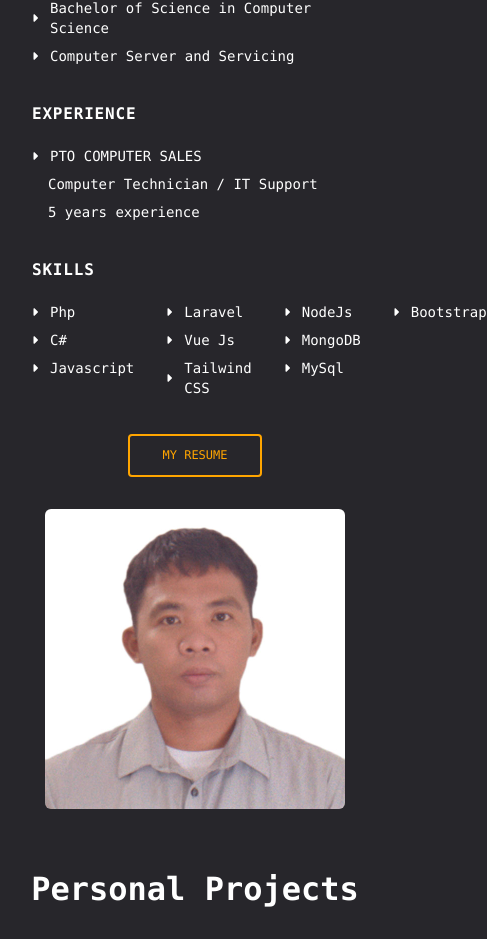
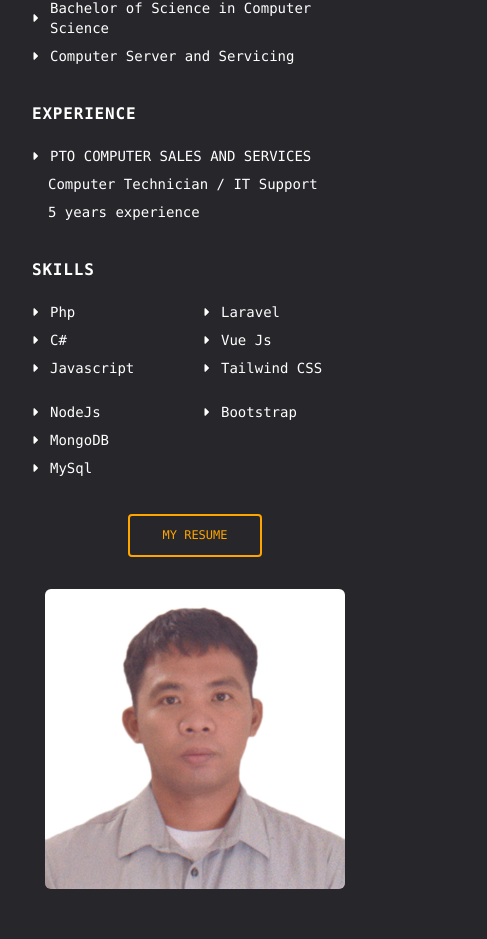
Before and after one commit to jandales/portfolio, a Vue app: page / in a window 390 px wide. Shown: the part 1402-2341 px from the top of the page, 487 px wide, since content can reach past the window. Built offline with nearby package versions, Linux system fonts and the light colour scheme.

Commit message:
update information

```diff
--- a/src/components/About.vue
+++ b/src/components/About.vue
@@ -3,7 +3,7 @@
      <section id="about" class="page-wrapper">
         <h2 class="text-center text-[2rem] font-bold capitalize py-12">About Me</h2>
         <div class="flex flex-col lg:flex-row mt-8">
-            <div class="w-full px-8 lg:w-1/2 lg:p-0">
+            <div class="w-full  px-8 lg:w-1/2 lg:p-0">
                 <div class="flex mb-4">
                  Hey! I'm Jesus Andales, an entry-level web developer.
                  I started my IT career back in 2013 as a computer technician. I specialized on troubleshooting hardware, software, and networks in 5 years.
@@ -38,7 +38,7 @@
                              <span class="text-xs mr-3">
                                 <font-awesome-icon icon="fa-solid fa-caret-right" />
                             </span>
-                            PTO COMPUTER SALES
+                            PTO COMPUTER SALES AND SERVICES
                         </li>
                         <li class="flex items-center text-sm py-1 ml-4">
                             <p>Computer Technician / IT Support</p>
@@ -51,8 +51,8 @@
                 </div>
                 <div class="mb-4 ">
                     <h3 class="block py-4 font-bold tracking-wider">SKILLS</h3>
-                    <div class="flex gap-8">
-                    <ul class="w-28">
+                    <div class="flex flex-wrap md:flex-nowrap gap-4 md:gap-8">
+                    <ul class="w-[calc(((100%_+_1rem)_/_2)_-_1rem)] md:w-1/4">
                         <li class="flex items-center text-sm py-1">
                             <span class="text-xs mr-3">
                                 <font-awesome-icon icon="fa-solid fa-caret-right" />
@@ -72,7 +72,7 @@
                             Javascript
                         </li>
                     </ul>
-                     <ul>
+                     <ul class="w-[calc(((100%_+_1rem)_/_2)_-_1rem)] md:w-1/4">
                         <li class="flex items-center text-sm py-1">
                             <span class="text-xs mr-3">
                                 <font-awesome-icon icon="fa-solid fa-caret-right" />
@@ -92,7 +92,7 @@
                             Tailwind CSS
                         </li>
                     </ul>
-                    <ul>
+                    <ul class="w-[calc(((100%_+_1rem)_/_2)_-_1rem)] md:w-1/4">
                         <li class="flex items-center text-sm py-1">
                             <span class="text-xs mr-3">
                                 <font-awesome-icon icon="fa-solid fa-caret-right" />
@@ -112,7 +112,7 @@
                             MySql
                         </li>
                     </ul>
-                    <ul>
+                    <ul class="w-[calc(((100%_+_1rem)_/_2)_-_1rem)] md:w-1/4">
                         <li class="flex items-center text-sm py-1">
                              <span class="text-xs mr-3">
                                 <font-awesome-icon icon="fa-solid fa-caret-right" />
@@ -128,12 +128,11 @@
                 </div>
 
             </div>
-              <div class="w-full pt-8 lg:pt-0 lg:w-1/2 flex justify-center ">
+            <div class="w-full pt-8 lg:pt-0 lg:w-1/2 flex justify-center ">
                 <div class="mx-auto relative w-[300px] h-[300px] md:mx-0 rounded-md  overflow-hidden">
                     <img :src="avatar" class="" alt="">
-
                 </div>
-              </div>
+            </div>
 
         </div>
 
```
